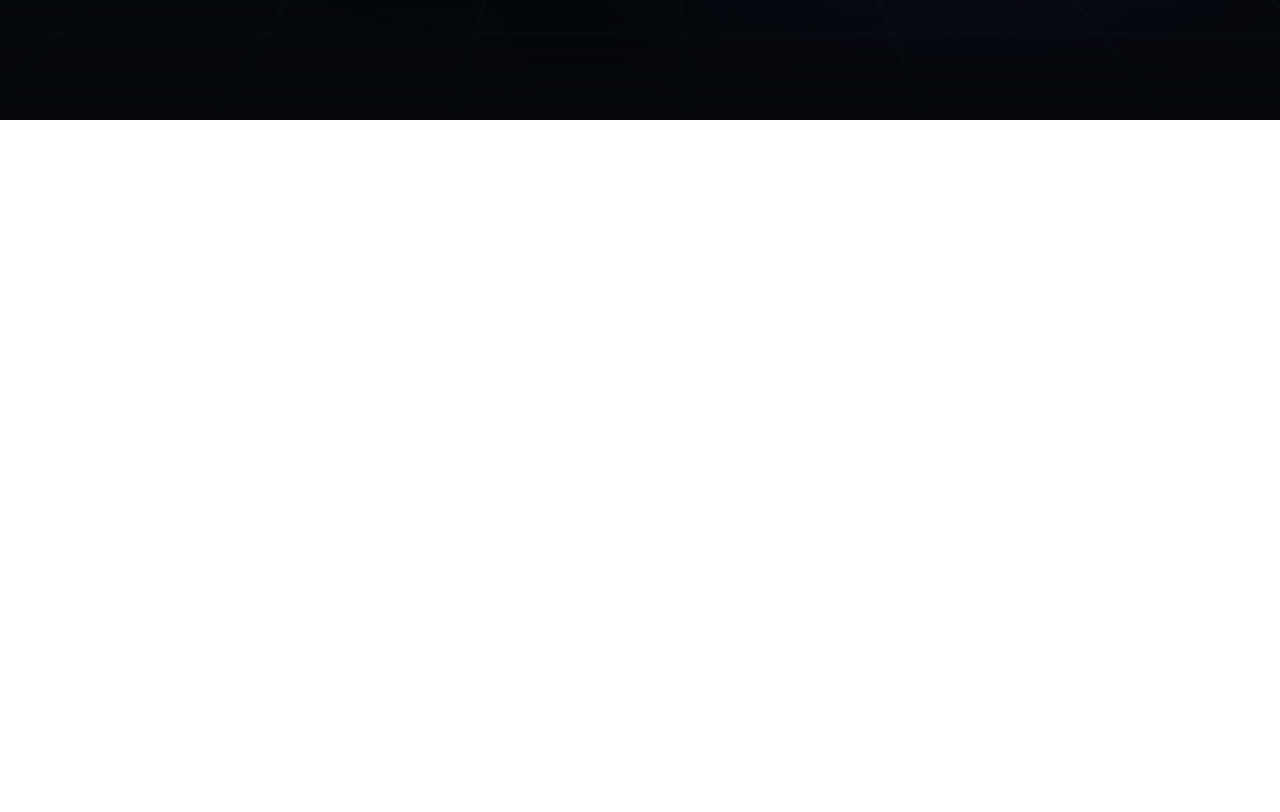
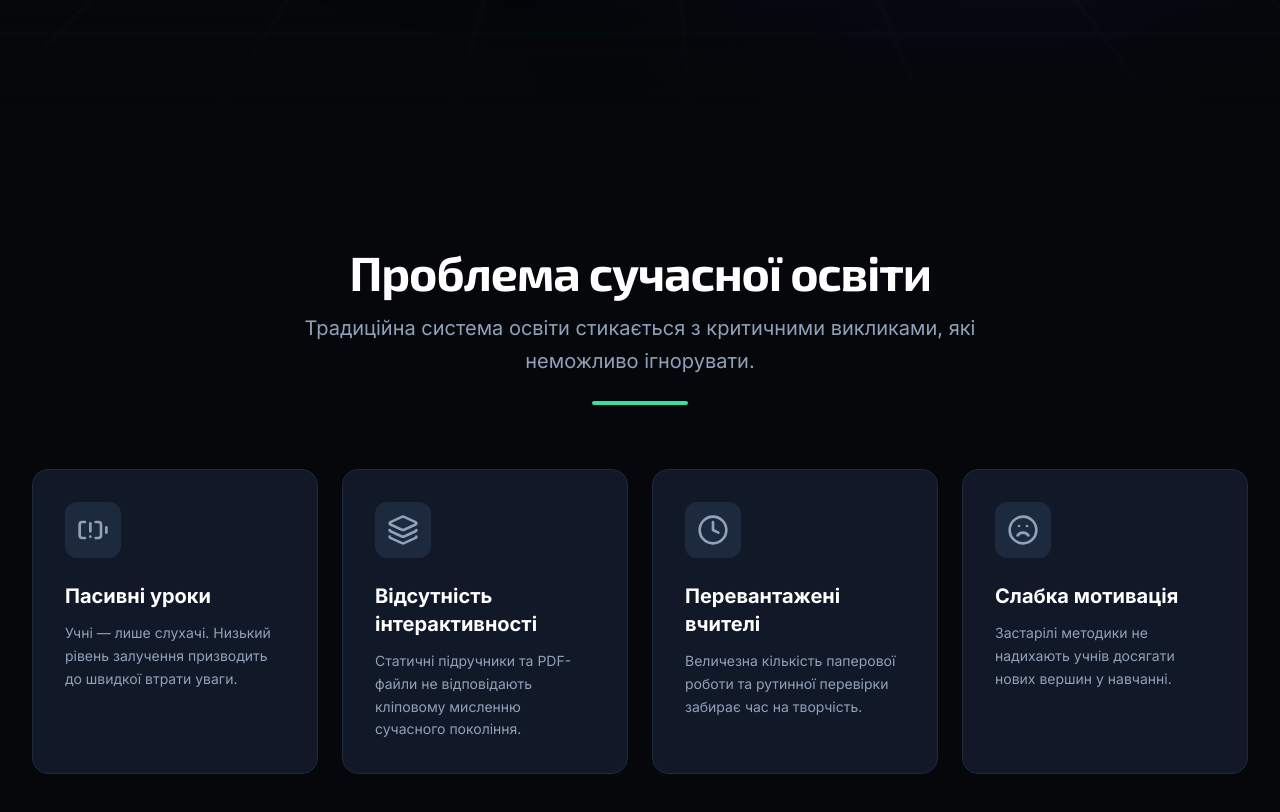
Before and after one commit to konstantine811/futurumeXR, a React (Vite) app: page / in a window 1280 px wide. Shown: the part 680-1492 px from the top of the page. Before the commit the page ends 800 px from the top, so only its background shows below. Built offline with nearby package versions, Linux system fonts and the light colour scheme.

Commit message:
Update Home component: Import and render Problem component, while commenting out Solution component for future implementation.

```diff
--- /dev/null
+++ b/src/components/ui/Section.tsx
@@ -0,0 +1,62 @@
+import React, { type ReactNode } from "react";
+
+interface SectionProps {
+  children: ReactNode;
+  className?: string;
+  id?: string;
+  gridBg?: boolean;
+}
+
+export const Section: React.FC<SectionProps> = ({
+  children,
+  className = "",
+  id,
+  gridBg = false,
+}) => {
+  return (
+    <section
+      id={id}
+      className={`relative py-20 md:py-32 px-4 md:px-8 max-w-7xl mx-auto w-full ${className}`}
+    >
+      {gridBg && (
+        <div
+          className="absolute inset-0 pointer-events-none opacity-[0.03] dark:opacity-[0.03]"
+          style={{
+            backgroundImage: "radial-gradient(var(--tw-gradient-stops))",
+          }}
+        >
+          {/* We use a workaround for CSS variable radial gradient via inline styles if needed,
+              but standard classes are better. Let's stick to the inline style but adjust color. */}
+          <div className="absolute inset-0 bg-[radial-gradient(#34E1A1_1px,transparent_1px)] [background-size:40px_40px] opacity-20 dark:opacity-10"></div>
+        </div>
+      )}
+      {children}
+    </section>
+  );
+};
+
+export const SectionTitle: React.FC<{
+  children: ReactNode;
+  subtitle?: string;
+  align?: "left" | "center";
+}> = ({ children, subtitle, align = "center" }) => {
+  return (
+    <div
+      className={`mb-16 ${align === "center" ? "text-center" : "text-left"}`}
+    >
+      <h2 className="text-3xl md:text-5xl font-display font-bold text-slate-900 dark:text-white mb-4 tracking-tight">
+        {children}
+      </h2>
+      {subtitle && (
+        <p className="text-lg md:text-xl text-slate-600 dark:text-slate-400 max-w-2xl mx-auto leading-relaxed">
+          {subtitle}
+        </p>
+      )}
+      <div
+        className={`h-1 w-24 bg-accent mt-6 rounded-full ${
+          align === "center" ? "mx-auto" : ""
+        }`}
+      />
+    </div>
+  );
+};
--- a/src/pages/Home.tsx
+++ b/src/pages/Home.tsx
@@ -1,11 +1,12 @@
 import { Hero } from "./home-page/Hero";
+import { Problem } from "./home-page/Problem";
 
 function Home() {
   return (
     <main className="flex flex-col gap-0">
       <Hero />
-      {/* <Problem />
-  <Solution />
+      <Problem />
+      {/* <Solution />
   <TeacherRole />
   <div className="relative">
     <div className="absolute inset-0 bg-gradient-to-b from-accent/5 to-transparent pointer-events-none" />
--- /dev/null
+++ b/src/pages/home-page/Problem.tsx
@@ -0,0 +1,56 @@
+import React from "react";
+
+import { Frown, Clock, Layers, BatteryWarning } from "lucide-react";
+import { Section, SectionTitle } from "@/components/ui/Section";
+
+const problems = [
+  {
+    icon: <BatteryWarning size={32} />,
+    title: "Пасивні уроки",
+    desc: "Учні — лише слухачі. Низький рівень залучення призводить до швидкої втрати уваги.",
+  },
+  {
+    icon: <Layers size={32} />,
+    title: "Відсутність інтерактивності",
+    desc: "Статичні підручники та PDF-файли не відповідають кліповому мисленню сучасного покоління.",
+  },
+  {
+    icon: <Clock size={32} />,
+    title: "Перевантажені вчителі",
+    desc: "Величезна кількість паперової роботи та рутинної перевірки забирає час на творчість.",
+  },
+  {
+    icon: <Frown size={32} />,
+    title: "Слабка мотивація",
+    desc: "Застарілі методики не надихають учнів досягати нових вершин у навчанні.",
+  },
+];
+
+export const Problem: React.FC = () => {
+  return (
+    <Section className="bg-slate-50 dark:bg-darker transition-colors duration-300">
+      <SectionTitle subtitle="Традиційна система освіти стикається з критичними викликами, які неможливо ігнорувати.">
+        Проблема сучасної освіти
+      </SectionTitle>
+
+      <div className="grid grid-cols-1 md:grid-cols-2 lg:grid-cols-4 gap-6">
+        {problems.map((item, idx) => (
+          <div
+            key={idx}
+            className="p-8 rounded-2xl bg-white dark:bg-card border border-slate-200 dark:border-slate-800 shadow-lg dark:shadow-none hover:border-red-500/30 transition-all group"
+          >
+            <div className="w-14 h-14 rounded-xl bg-slate-100 dark:bg-slate-800 flex items-center justify-center text-slate-500 dark:text-slate-400 mb-6 group-hover:bg-red-500/10 group-hover:text-red-500 transition-colors">
+              {item.icon}
+            </div>
+            <h3 className="text-xl font-bold text-slate-900 dark:text-white mb-3">
+              {item.title}
+            </h3>
+            <p className="text-slate-600 dark:text-slate-400 leading-relaxed text-sm">
+              {item.desc}
+            </p>
+          </div>
+        ))}
+      </div>
+    </Section>
+  );
+};
```
